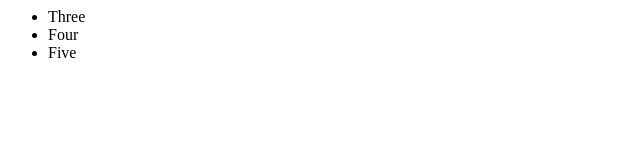
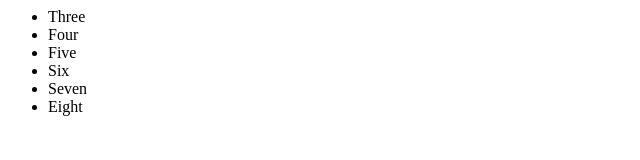
Before and after one commit to ok3251/ipp_practice, a plain HTML site: page index.html in a window 1280 px wide. Shown: the whole page, without its empty margins (0-640 px from the left). Drawn offline with Linux system fonts and the light colour scheme.

Commit message:
update six, seven, eight from John

```diff
--- a/index.html
+++ b/index.html
@@ -2,4 +2,7 @@
 	<li>Three</li>
 	<li>Four</li>
 	<li>Five</li>
+	<li>Six</li>
+	<li>Seven</li>
+	<li>Eight</li>
 </ul>
```
